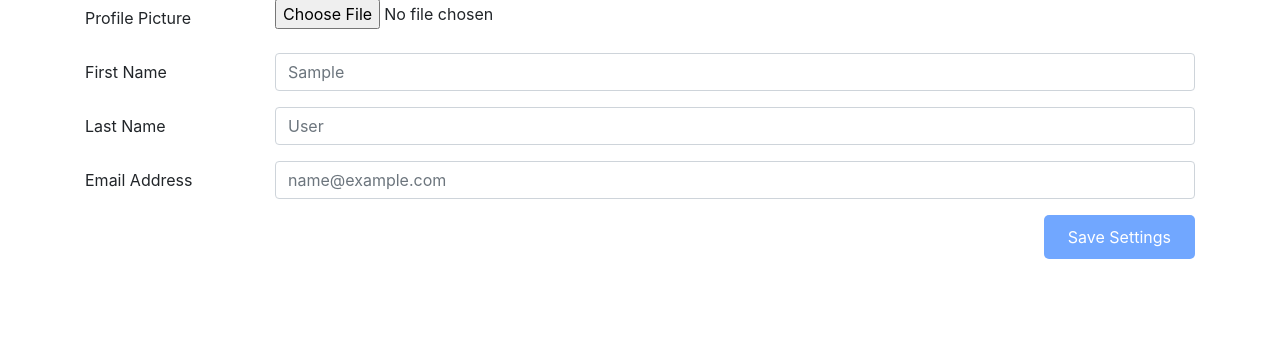
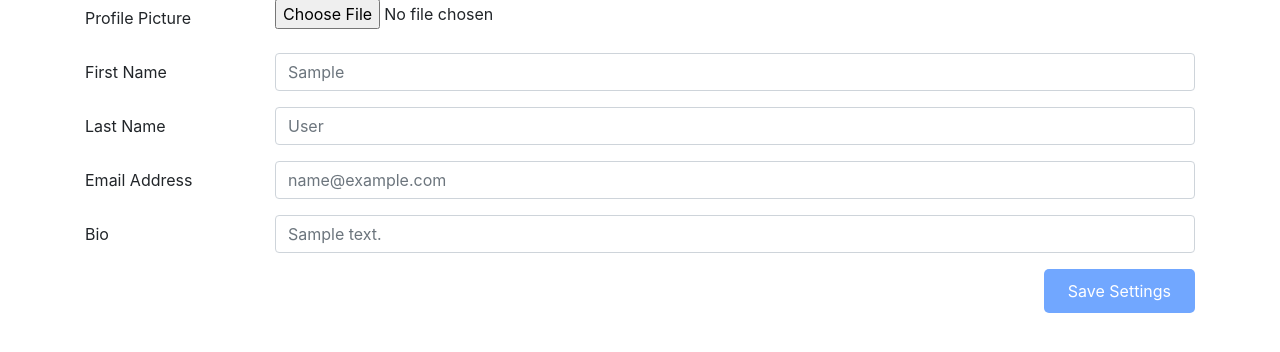
Before and after one commit to quyenxhuynh/invit.io, a PHP site: page /settings.php in a window 1280 px wide. Shown: the part 201-553 px from the top of the page. Run offline with PHP 8.4, Linux system fonts and the light colour scheme; the visitor is signed in with stand-in values (Sample User, id 1); tables that the repository leaves empty or names only in its code hold one stand-in row (values such as "Sample post"); grey boxes marked "Sample" are stand-in pictures; a stand-in replaces the project's code that opens the database connection; some libraries are stand-ins or nearby versions.

Commit message:
add bio change to settings

```diff
--- a/settings.php
+++ b/settings.php
@@ -31,16 +31,17 @@ if (isset($_POST['update-settings'])) {
         }
 
 
-        $sql = "UPDATE User SET first_name=?, last_name=?, email=? WHERE username=?";
+        $sql = "UPDATE User SET first_name=?, last_name=?, email=?, bio=? WHERE username=?";
         $stmt = $con->prepare($sql);
         $first_name = !empty($_POST['first_name']) ? $_POST['first_name'] : $_SESSION['first_name'];
         $last_name = !empty($_POST['last_name']) ? $_POST['last_name'] : $_SESSION['last_name'];
         $email = !empty($_POST['email']) ? $_POST['email'] : $_SESSION['email'];
-        $stmt->bind_param('ssss', $first_name, $last_name, $email, $username);
-        // $stmt->execute();
+        $bio = !empty($_POST['bio']) ? $_POST['bio'] : $_SESSION['bio'];
+        $stmt->bind_param('sssss', $first_name, $last_name, $email, $bio, $username);
+
 
         if ($stmt->execute()) {
-            // $_SESSION['good_alert'] = "Settings saved!";
+            $_SESSION['good_alert'] = "Settings saved!";
         } else {
             echo mysqli_error($con);
         }
@@ -105,6 +106,12 @@ if (isset($_POST['update-settings'])) {
                     <input name="email" class="form-control" type="email" placeholder="<?php echo $_SESSION['email'] ?>">
                 </div>
             </div>
+            <div class="form-group row">
+                <label class="col-sm-2 col-form-label">Bio</label>
+                <div class="col-sm-10">
+                    <input name="bio" class="form-control" type="text" placeholder="<?php echo $_SESSION['bio'] ?>">
+                </div>
+            </div>
             <button name="update-settings" class="btn-blue-muted float-right px-4" type="submit">Save Settings</button>
         </form>
     </div>
--- a/var-setup.php
+++ b/var-setup.php
@@ -4,7 +4,7 @@ if (isset($_SESSION['logged_in'])) {
     include_once("./config.php");
 
     $username = $_SESSION['logged_in'];
-    $sql = "SELECT first_name, last_name, email, picture FROM User WHERE username='$username' LIMIT 1";
+    $sql = "SELECT first_name, last_name, email, picture, bio FROM User WHERE username='$username' LIMIT 1";
     $rs = $con->query($sql);
     $row = $rs->fetch_assoc();
 
@@ -12,6 +12,7 @@ if (isset($_SESSION['logged_in'])) {
     $_SESSION['last_name'] = $row['last_name'];
     $_SESSION['email'] = $row['email'];
     $_SESSION['picture'] = $row['picture'];
+    $_SESSION['bio'] = $row['bio'];
 
     $_SESSION['set-up'] = TRUE;
 }
```
